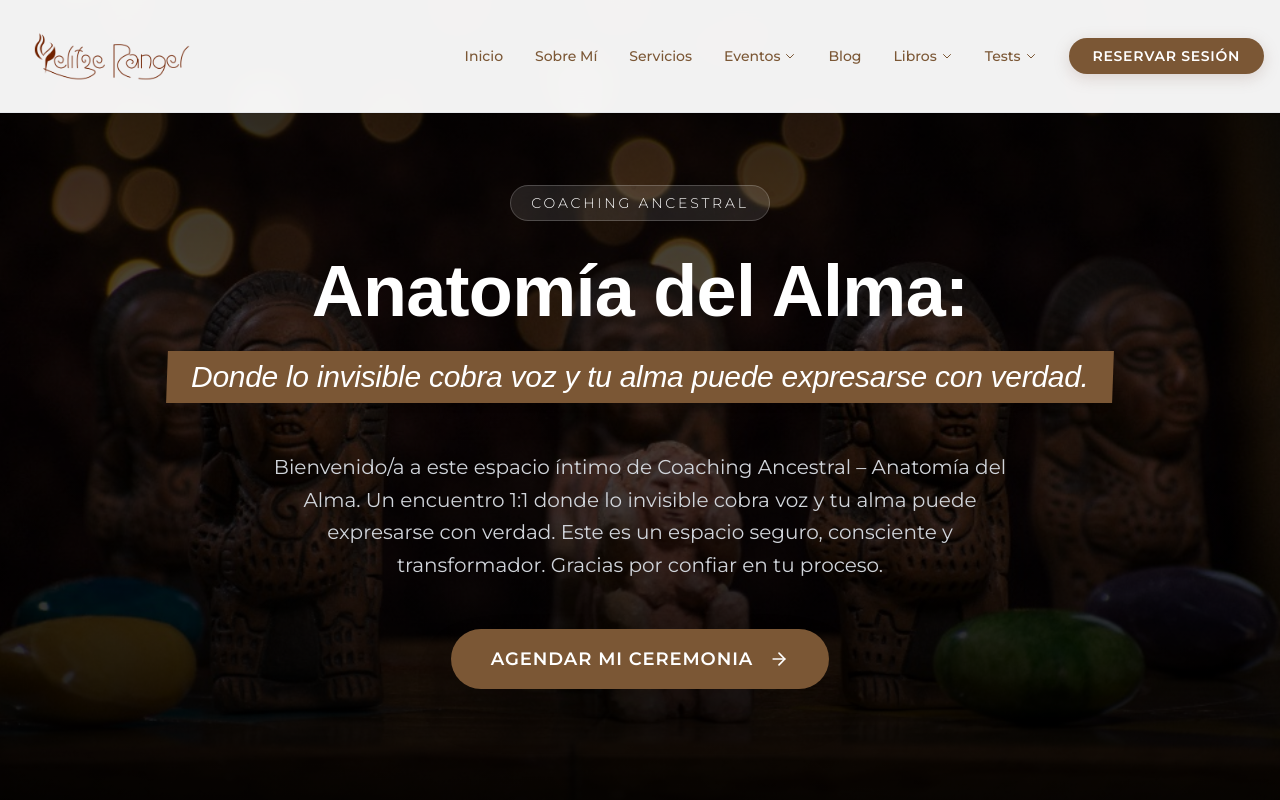
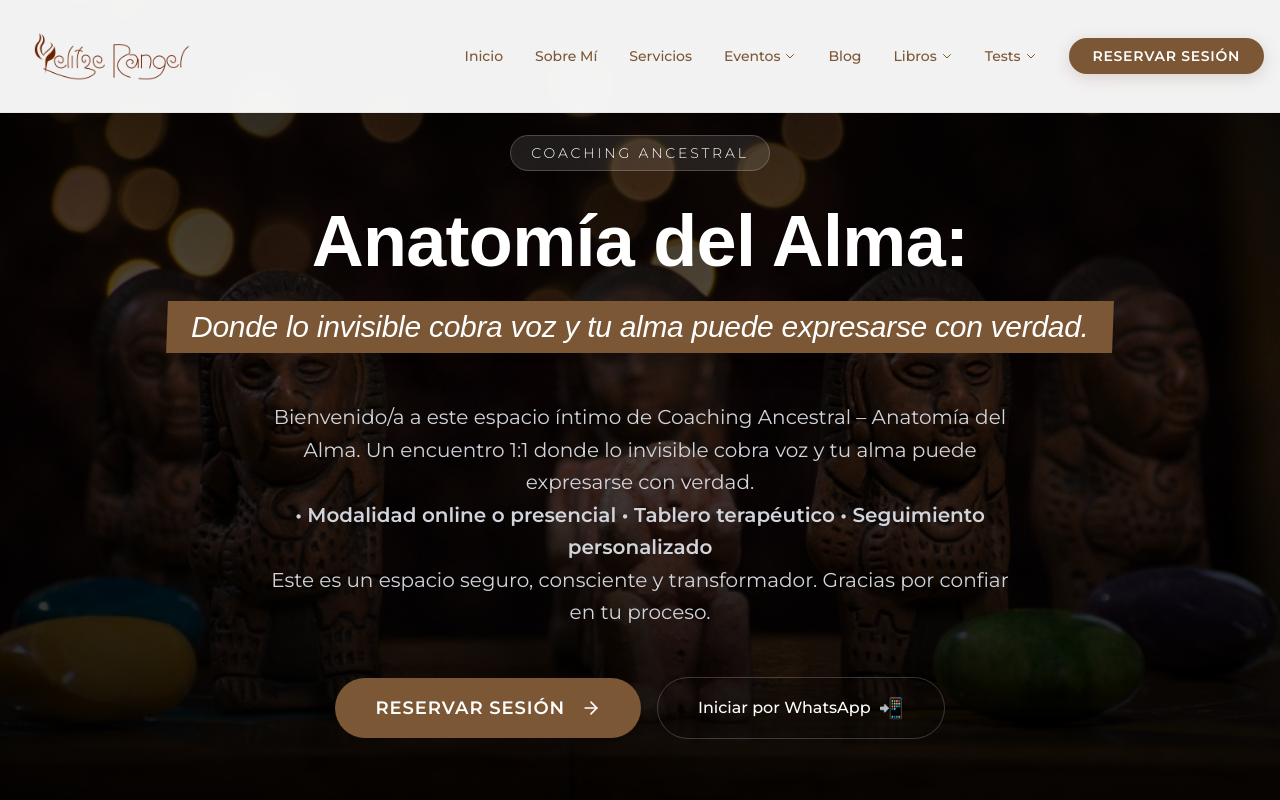
Before and after one commit to yelitzerangeloficialweb-max/yelitze-rangel-web, a Next.js app: page /servicios/coaching-ancestral in a window 1280 px wide. Shown: the top 800 px of the page. Built offline with nearby package versions, Linux system fonts and the light colour scheme; a web font is replaced by a local one.

Commit message:
content: update coaching ancestral details and add whatsapp buttons

```diff
--- a/app/(website)/(routes)/servicios/coaching-ancestral/page.tsx
+++ b/app/(website)/(routes)/servicios/coaching-ancestral/page.tsx
@@ -49,16 +49,29 @@ export default function CoachingAncestralPage() {
                         </div>
                         <div className="max-w-3xl mx-auto">
                             <p className="text-xl text-gray-300 mb-12 leading-relaxed">
-                                Bienvenido/a a este espacio íntimo de Coaching Ancestral – Anatomía del Alma. Un encuentro 1:1 donde lo invisible cobra voz y tu alma puede expresarse con verdad. Este es un espacio seguro, consciente y transformador. Gracias por confiar en tu proceso.
+                                Bienvenido/a a este espacio íntimo de Coaching Ancestral – Anatomía del Alma. Un encuentro 1:1 donde lo invisible cobra voz y tu alma puede expresarse con verdad.<br />
+                                <strong>• Modalidad online o presencial • Tablero terapéutico • Seguimiento personalizado</strong><br />
+                                Este es un espacio seguro, consciente y transformador. Gracias por confiar en tu proceso.
                             </p>
                         </div>
+                        <div className="flex flex-col md:flex-row gap-4 justify-center items-center">
                             <Link
                                 href="/reservas"
                                 className="btn-premium text-lg px-10 py-4 shadow-2xl hover:shadow-[var(--color-secondary)]/20 transform hover:-translate-y-1 transition-all"
                             >
-                            Agendar Mi Ceremonia
+                                Reservar Sesión
                                 <ArrowRight className="w-5 h-5 ml-2" />
                             </Link>
+                            <a
+                                href="https://wa.me/584146180005"
+                                target="_blank"
+                                rel="noopener noreferrer"
+                                className="flex items-center gap-2 px-10 py-4 rounded-full border border-white/20 text-white hover:bg-white/10 transition-all font-medium"
+                            >
+                                Iniciar por WhatsApp
+                                <span className="text-xl">📲</span>
+                            </a>
+                        </div>
                     </FadeIn>
                 </div>
             </section>
@@ -222,15 +235,19 @@ export default function CoachingAncestralPage() {
                                 <div className="w-16 h-16 rounded-2xl bg-white/5 flex items-center justify-center mb-8 group-hover:bg-[var(--color-secondary)]/10 transition-colors">
                                     <Users className="w-8 h-8 text-[var(--color-secondary)]" />
                                 </div>
-                                <h3 className="text-3xl font-heading text-white mb-6">Online (Global)</h3>
-                                <ul className="space-y-5 flex-grow">
+                                <h3 className="text-3xl font-heading text-white mb-2">Ceremonia Online</h3>
+                                <p className="text-[var(--color-secondary)] uppercase tracking-widest text-xs mb-6 font-bold">Coaching Ancestral</p>
+                                <p className="text-gray-400 mb-8 italic">
+                                    "Lo que se mueve aquí es profundo, sutil y verdadero. Una explosión silenciosa que ordena tu presente."
+                                </p>
+                                <ul className="space-y-5 flex-grow font-light">
                                     {[
-                                        { icon: Calendar, text: "Duración: 3 Horas intensivas." },
-                                        { icon: Brain, text: "Video de comprensiones post-sesión vía WhatsApp." },
-                                        { icon: Sparkles, text: "Documento PDF con lo vivido, ejercicios y herramientas." },
+                                        { icon: Clock, text: "Espacio íntimo de 3 horas de presencia terapéutica." },
+                                        { icon: Anchor, text: "Fusión de sabiduría ancestral y recursos modernos." },
+                                        { icon: Sparkles, text: "Incluye recursos antes y después para acompañar tu proceso." },
                                     ].map((item, i) => (
-                                        <li key={i} className="flex items-center gap-4 text-gray-400">
-                                            <item.icon className="w-5 h-5 text-[var(--color-secondary)]/50" />
+                                        <li key={i} className="flex items-center gap-4 text-gray-300">
+                                            <item.icon className="w-5 h-5 text-[var(--color-secondary)]" />
                                             <span>{item.text}</span>
                                         </li>
                                     ))}
@@ -288,7 +305,15 @@ export default function CoachingAncestralPage() {
                                 Agendar Sesión Ahora
                                 <ArrowRight className="w-5 h-5 ml-2" />
                             </Link>
-                            <p className="text-gray-500 text-sm italic">
+                            <a
+                                href="https://wa.me/584146180005"
+                                target="_blank"
+                                rel="noopener noreferrer"
+                                className="flex items-center gap-2 text-white hover:text-[var(--color-secondary)] transition-colors text-lg italic"
+                            >
+                                📲 Inicia tu viaje por WhatsApp y te damos más detalles.
+                            </a>
+                            <p className="text-gray-500 text-sm italic mt-4">
                                 Inversión en tu paz y futuro.
                             </p>
                         </div>
--- a/app/(website)/(routes)/servicios/page.tsx
+++ b/app/(website)/(routes)/servicios/page.tsx
@@ -8,7 +8,7 @@ export default function ServicesPage() {
             description: "Bienvenida/o a este espacio íntimo de Coaching Ancestral – Anatomía del Alma. Un encuentro 1:1 donde lo invisible cobra voz y tu alma puede expresarse con verdad. Este es un espacio seguro, consciente y transformador.",
             price: "Desde $197 USD",
             icon: <Users className="w-8 h-8 text-[var(--color-secondary)]" />,
-            features: ["Modalidad Online o Presencial", "Tablero Terapéutico", "Seguimiento Personalizado"],
+            features: ["Modalidad Online o Presencial", "Tablero Terapéutico", "Seguimiento Personalizado", "Espacio seguro, consciente y transformador"],
             link: "/servicios/coaching-ancestral",
             cta: "Ver Todos los Detalles",
             highlight: true
```
Lines whose indentation alone changed are shown as unchanged.
